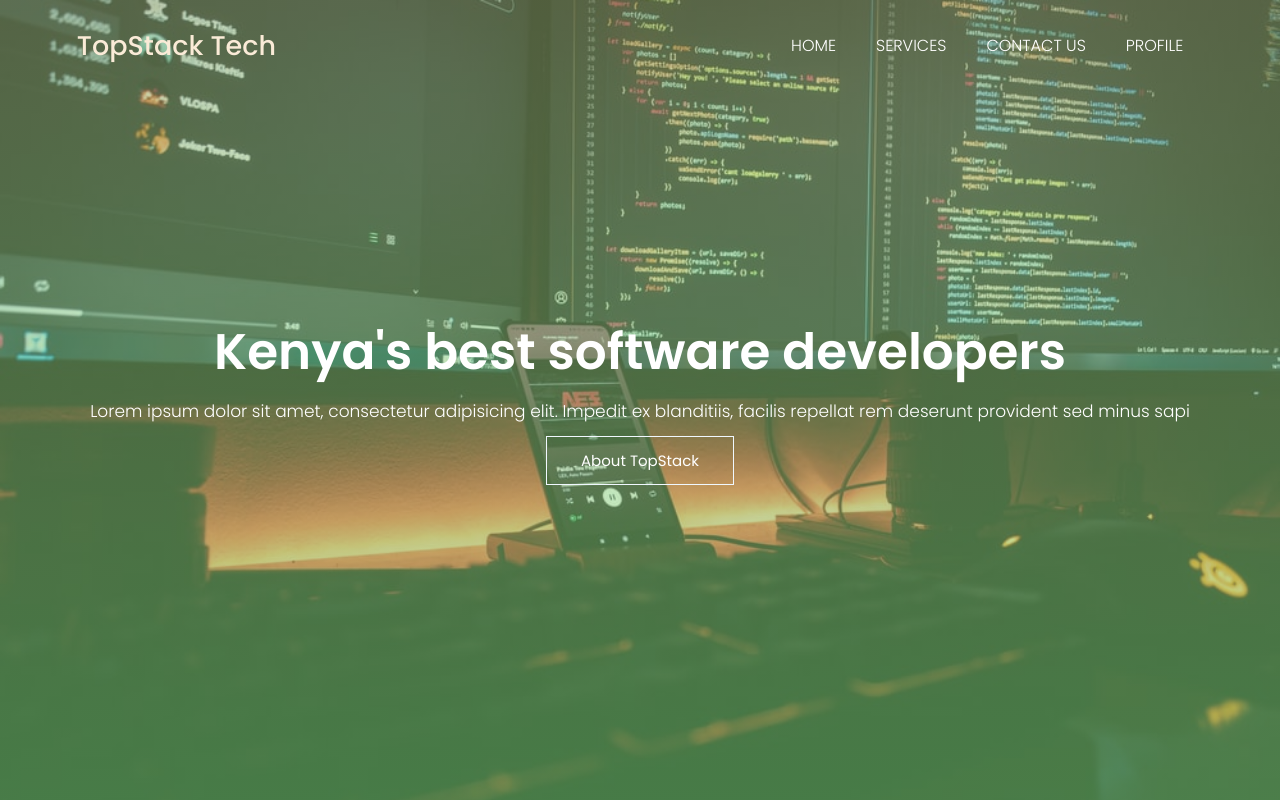
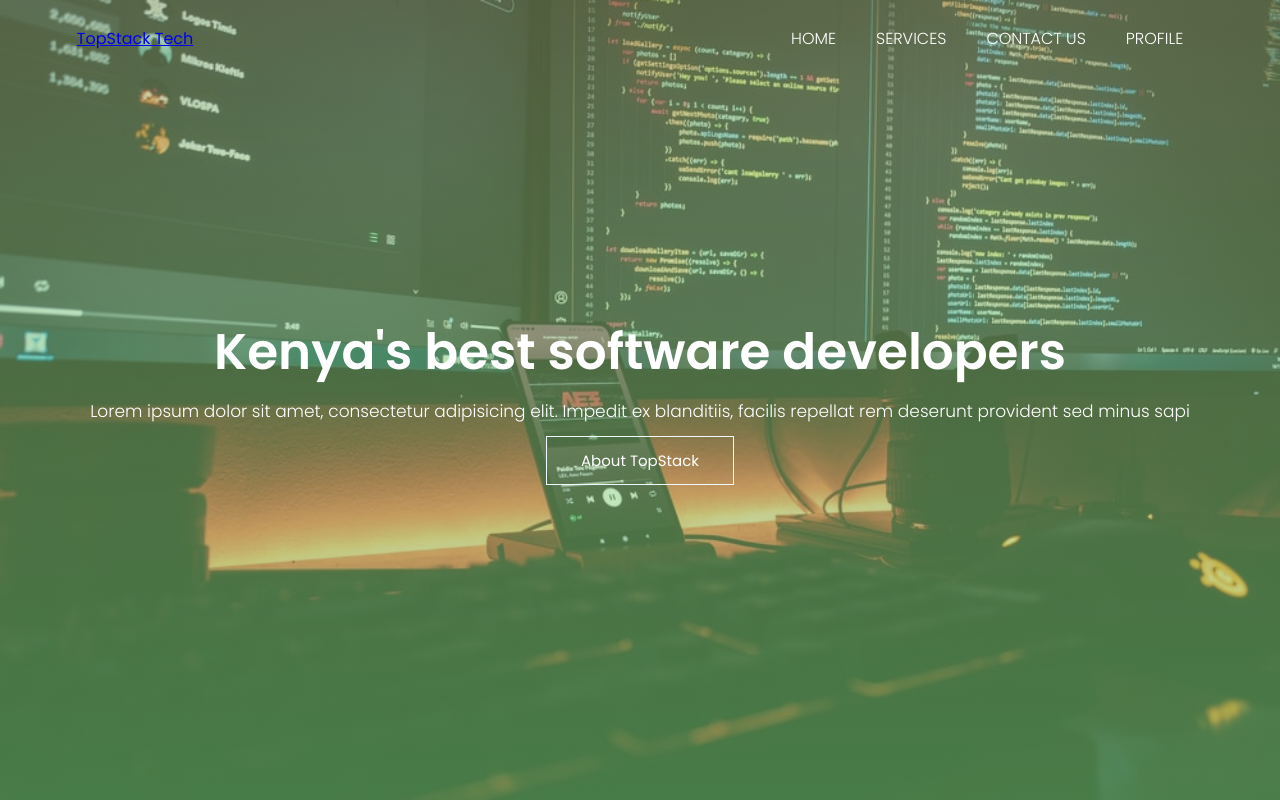
Before and after one commit to kubwaSimon/TopStack-Website, a plain HTML site: page index.html in a window 1280 px wide. Shown: the top 800 px of the page. Drawn offline with Linux system fonts and the light colour scheme.

Commit message:
top-stack

```diff
--- a/style.css
+++ b/style.css
@@ -17,13 +17,13 @@
                             background-size: cover;
                             position: relative;
                         }
-
-                        .Logo {
+                        /* .Logo {
                             font-size: 27px;
                             font-weight: 500;
                             text-decoration: none;
                             color: antiquewhite;
                         }
+                         */
 
                         nav {
                             display: flex;
```
